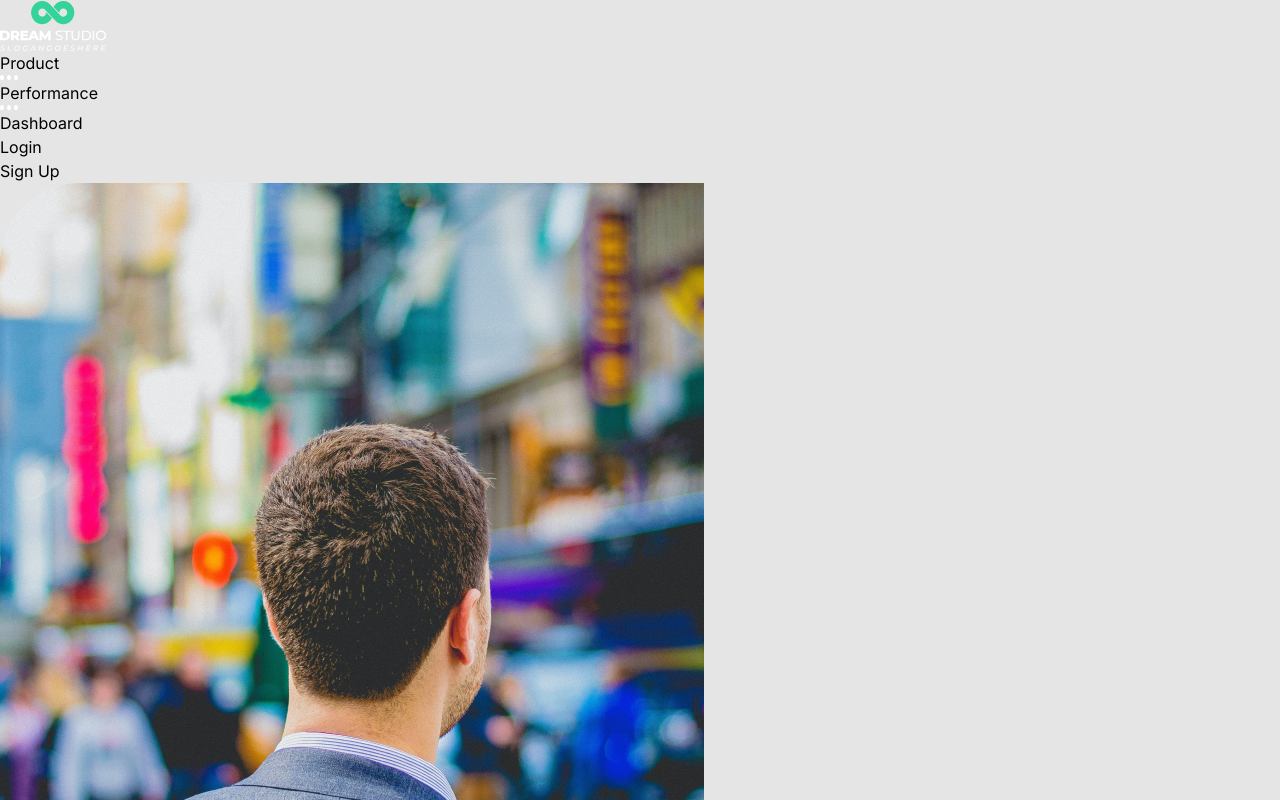
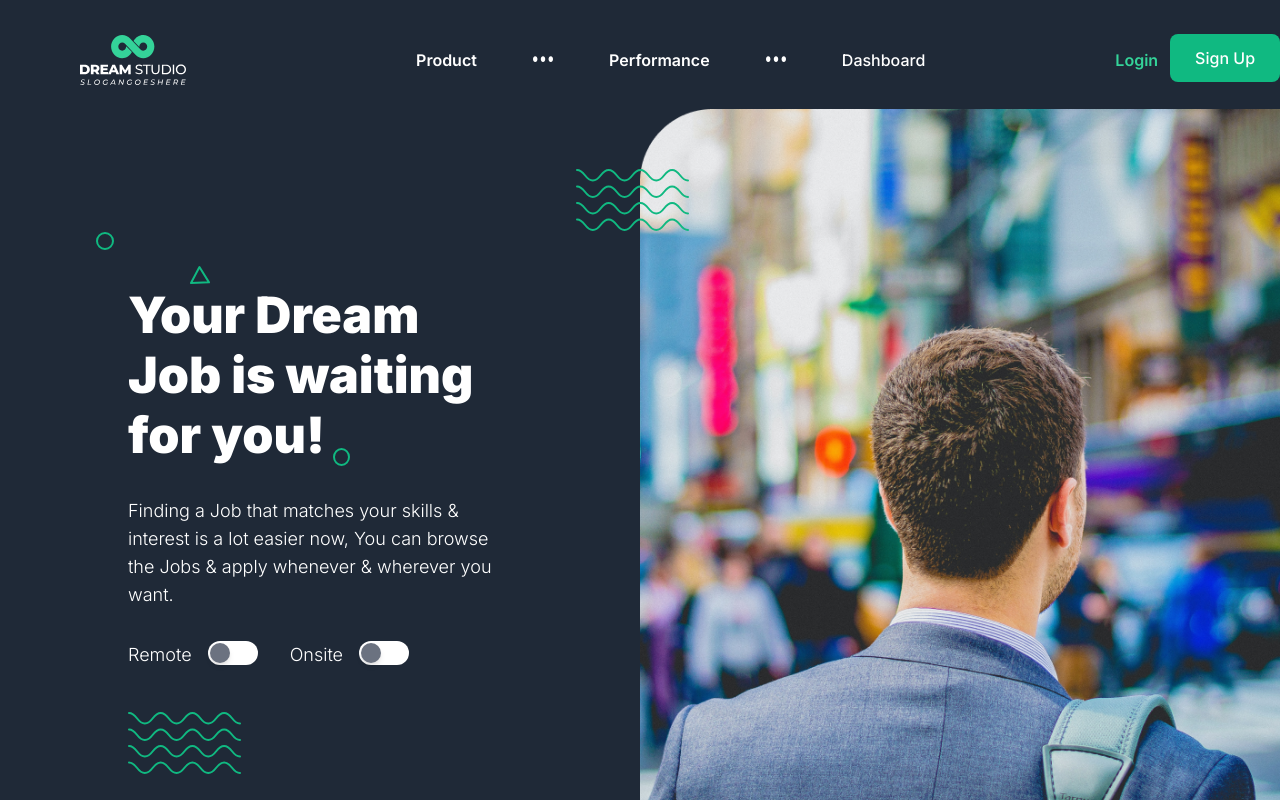
Before and after one commit to Alpha-Hamza/New-, a Next.js app: page / in a window 1280 px wide. Shown: the top 800 px of the page. Built offline with nearby package versions, Linux system fonts and the light colour scheme.

Commit message:
first commit

```diff
--- a/tailwind.config.js
+++ b/tailwind.config.js
@@ -2,7 +2,7 @@ const defaultTheme = require("tailwindcss/defaultTheme");
 module.exports = {
   content: [
     "./pages/**/*.{js,ts,jsx,tsx}",
-    "./components/**/*.{js,ts,jsx,tsx}",
+    "./Components/**/*.{js,ts,jsx,tsx}",
   ],
   theme: {
     extend: {
@@ -31,4 +31,4 @@ module.exports = {
     },
   },
   plugins: [],
-}
+};
```
